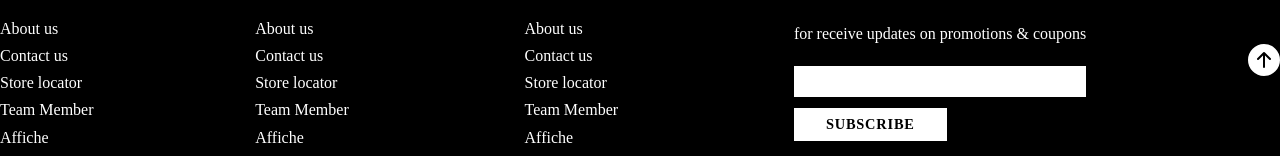
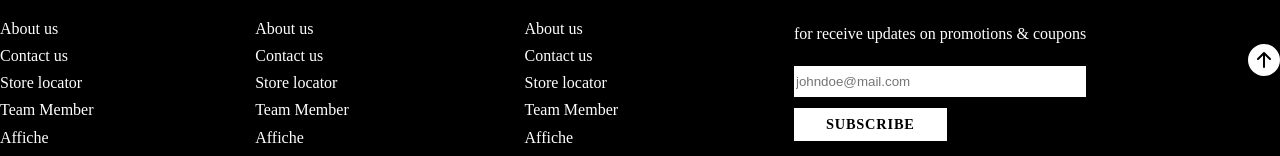
Before and after one commit to ChapelleNathan/tp_html_css, a plain HTML site: page index.html in a window 1280 px wide. Shown: the part 3397-3553 px from the top of the page. Drawn offline with Linux system fonts and the light colour scheme; a web font is replaced by a local one.

Commit message:
a wild john doe appeared

```diff
--- a/index.html
+++ b/index.html
@@ -230,7 +230,7 @@
                 <h2>Newsletter</h2>
                 <p>for receive updates on promotions &amp; coupons</p>
                 <form action="youpi.php">
-                    <input type="email">
+                    <input type="email" placeholder="johndoe@mail.com">
                     <button id="subscribe">SUBSCRIBE</button>
                 </form>
             </div>
```
